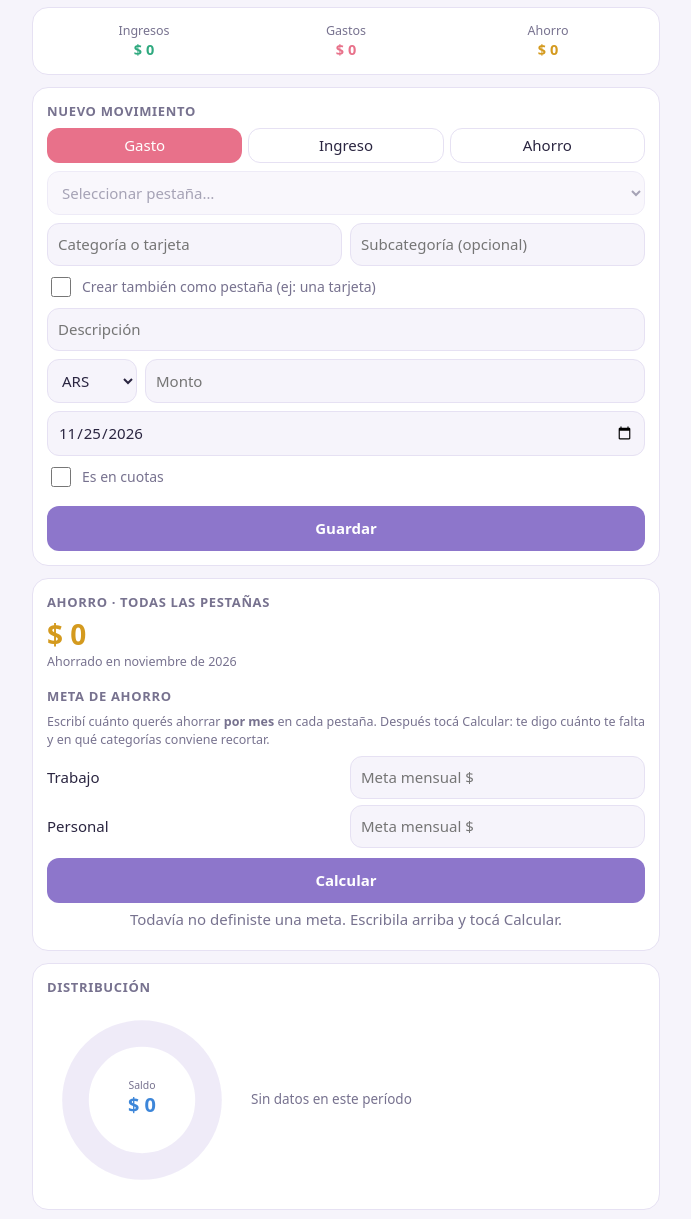
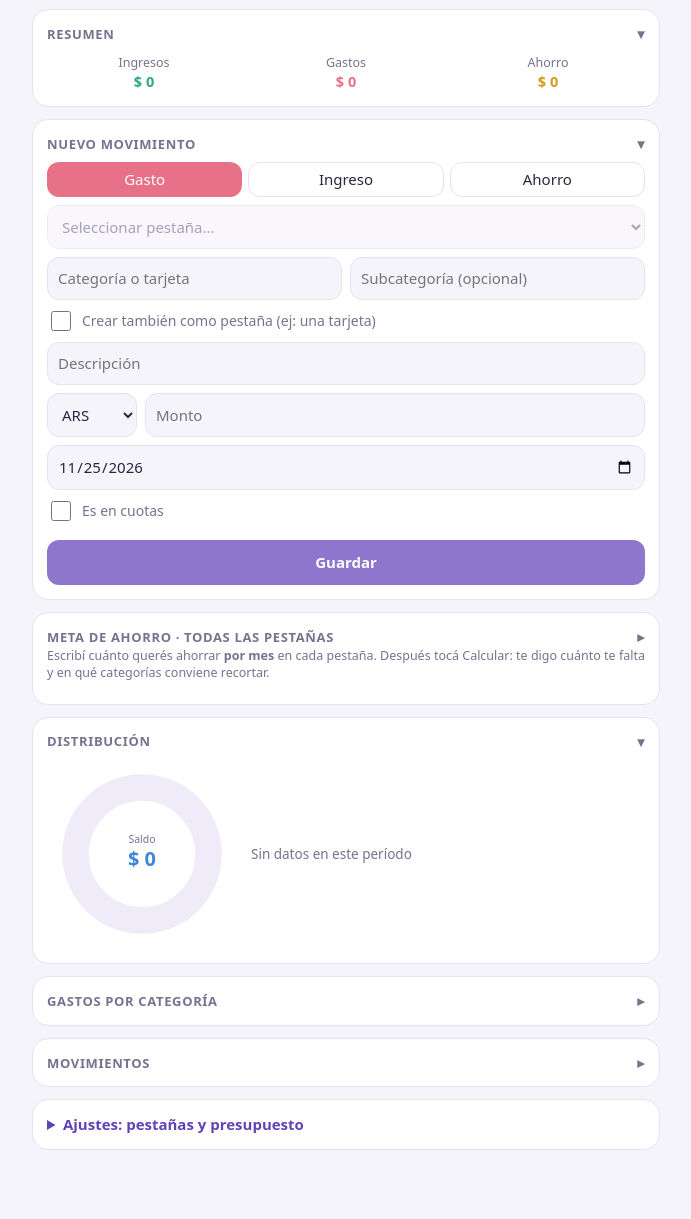
Before and after one commit to laragotthelf/Gestor-de-gastos, a plain HTML site: page index.html in a window 1280 px wide. Shown: the part 345-1564 px from the top of the page, without its empty margins (294-985 px from the left). After the commit the page ends 1523 px from the top, so only its background shows below. Drawn offline with Linux system fonts and the light colour scheme.

Commit message:
Add files via upload

```diff
--- a/index.html
+++ b/index.html
@@ -51,7 +51,15 @@ select.ph{color:var(--mu);opacity:.65}select option{color:var(--tx)}
 label.ck{display:flex;gap:8px;align-items:center;color:var(--mu);font-size:14px}
 details summary{cursor:pointer;color:var(--solid);font-weight:600}
 .pie{display:flex;gap:14px;align-items:center;flex-wrap:wrap;justify-content:center}.pie svg{width:190px;height:190px;flex:none}
-.leg{flex:1;min-width:150px;font-size:13.5px}.leg div{display:flex;align-items:center;gap:6px;margin:3px 0}.leg i{width:10px;height:10px;border-radius:3px;flex:none}.leg span{flex:1}.leg div{cursor:pointer;border-radius:6px;padding:2px 4px}.leg div.sel{background:var(--soft)}.leg b{font-weight:600}
+.leg{flex:1;min-width:150px;font-size:13.5px}.leg div{display:flex;align-items:center;gap:6px;margin:3px 0}.leg i{width:10px;height:10px;border-radius:3px;flex:none}.leg span{flex:1}
+.card>h2:first-child,.hero>small:first-child{cursor:pointer;user-select:none;display:flex;justify-content:space-between;align-items:center}
+.hero>small:first-child{justify-content:center;gap:6px}
+.card>h2:first-child::after,.hero>small:first-child::after{content:'▾';font-size:14px;margin-left:8px}
+.card.min>h2:first-child::after,.hero.min>small:first-child::after{content:'▸'}
+.card.min>*:not(:first-child){display:none}
+.card.min>h2:first-child{margin-bottom:0}
+.sum>h2{grid-column:1/-1;text-align:left;margin:0 0 2px}
+.leg div{cursor:pointer;border-radius:6px;padding:2px 4px}.leg div.sel{background:var(--soft)}.leg b{font-weight:600}
 </style>
 </head>
 <body>
@@ -64,7 +72,7 @@ details summary{cursor:pointer;color:var(--solid);font-weight:600}
  <div class="row" id="tabs" style="margin-bottom:12px"></div>
 
  <div class="card hero"><small>Saldo disponible</small><div id="sS"></div><small id="sSub" style="text-transform:none;letter-spacing:0"></small></div>
- <div class="card sum">
+ <div class="card sum"><h2>Resumen</h2>
   <div><small>Ingresos</small><strong class="i" id="sI"></strong></div>
   <div><small>Gastos</small><strong class="g" id="sG"></strong></div>
   <div><small>Ahorro</small><strong class="a" id="sA"></strong></div>
@@ -92,10 +100,10 @@ details summary{cursor:pointer;color:var(--solid);font-weight:600}
   </form>
  </div>
 
- <div class="card" id="save"></div>
+ <div class="card min" id="save"></div>
  <div class="card"><h2>Distribución</h2><div id="pie"></div></div>
- <div class="card"><h2>Gastos por categoría</h2><div id="cat"></div></div>
- <div class="card"><h2>Movimientos</h2><div id="list"></div></div>
+ <div class="card min"><h2>Gastos por categoría</h2><div id="cat"></div></div>
+ <div class="card min"><h2>Movimientos</h2><div id="list"></div></div>
  <div class="card"><details><summary>Ajustes: pestañas y presupuesto</summary><div id="cfg" style="margin-top:10px"></div></details></div>
 </main>
 <script>
@@ -207,6 +215,7 @@ function startEdit(id){
   manualTab=t.tab;
   $('#fOk').textContent='Guardar cambios';$('#fCancel').style.display='';
   render();hints();note('');
+  $('#f').closest('.card').classList.remove('min');
   $('#f').scrollIntoView({behavior:'smooth',block:'start'});
 }
 function applyTheme(){
@@ -268,10 +277,10 @@ function render(){
 
   // ahorro por pestaña
   const goalM=names.reduce((s,n)=>s+(+cfg.goals[n]||0),0),goalP=goalM*f,sv=$('#save');
-  let h=`<h2>Ahorro · ${esc(sel.size?[...sel].join(' + '):'todas las pestañas')}</h2><div class="a" style="font-size:28px;font-weight:700;line-height:1.1">${money(A)}</div><small class="mu">Ahorrado en ${esc(label())}</small>`;
+  let h=`<h2>Meta de ahorro · ${esc(sel.size?[...sel].join(' + '):'todas las pestañas')}</h2><div class="a" style="font-size:28px;font-weight:700;line-height:1.1">${money(A)}</div><small class="mu">Ahorrado en ${esc(label())}</small>`;
   const ab={};inR.filter(t=>t.type==='ahorro').forEach(t=>ab[t.cat]=(ab[t.cat]||0)+t.amt);
   if(A>0)h+='<div style="margin-top:10px">'+Object.entries(ab).sort((x,y)=>y[1]-x[1]).map(([c,v])=>`<div class="cat"><span>${esc(c)}</span><div class="bar"><i style="width:${v/A*100}%;background:var(--aho)"></i></div><b>${money(v)}</b></div>`).join('')+'</div>';
-  h+=`<h2 style="margin-top:16px">Meta de ahorro</h2><small class="mu" style="display:block;margin-bottom:8px">Escribí cuánto querés ahorrar <b>por mes</b> en cada pestaña. Después tocá Calcular: te digo cuánto te falta y en qué categorías conviene recortar.</small>`+names.map(n=>`<div class="two" style="align-items:center;margin-bottom:6px"><span>${esc(n)}</span><input data-goal="${esc(n)}" type="text" inputmode="decimal" placeholder="Meta mensual $" value="${cfg.goals[n]||''}"></div>`).join('')+'<button class="add" style="width:100%;margin-top:4px" data-calc="1">Calcular</button>';
+  h+=`<h2 style="margin-top:16px">Definí tu meta</h2><small class="mu" style="display:block;margin-bottom:8px">Escribí cuánto querés ahorrar <b>por mes</b> en cada pestaña. Después tocá Calcular: te digo cuánto te falta y en qué categorías conviene recortar.</small>`+names.map(n=>`<div class="two" style="align-items:center;margin-bottom:6px"><span>${esc(n)}</span><input data-goal="${esc(n)}" type="text" inputmode="decimal" placeholder="Meta mensual $" value="${cfg.goals[n]||''}"></div>`).join('')+'<button class="add" style="width:100%;margin-top:4px" data-calc="1">Calcular</button>';
   if(goalM>0){
     const falta=Math.max(0,goalP-A),disp=I-G-A,need=Math.max(0,falta-disp),pc=Math.max(0,Math.min(100,A/goalP*100));
     h+=`<div class="bar"><i style="width:${pc}%;background:${A>=goalP?'var(--ing)':'var(--aho)'}"></i></div><div class="row" style="justify-content:space-between"><span>Ahorrado en el período: <b class="a">${money(A)}</b></span><span class="mu">meta ${money(goalP)}</span></div>`;
@@ -340,6 +349,7 @@ document.addEventListener('change',e=>{
   else if(el.id==='cA'||el.id==='cB'){if(el.id==='cA')cA=el.value;else cB=el.value;if(cA>cB){if(el.id==='cA')cB=cA;else cA=cB}render()}
 });
 document.addEventListener('click',e=>{const el=e.target.closest('[data-sl]');if(!el)return;const n=el.getAttribute('data-sl');pieSel=pieSel===n?null:n;render()});
+document.addEventListener('click',e=>{const c=e.target.closest('.card');if(!c)return;const f=c.firstElementChild;if(f&&f.contains(e.target)&&(f.tagName==='H2'||c.classList.contains('hero')))c.classList.toggle('min')});
 document.addEventListener('input',e=>{const id=e.target.id;if(id==='fCat')updSubs();if(['fCur','fRate','fAmt','fQ','fN'].includes(id))hints()});
 $('#fQ').addEventListener('change',hints);$('#fCur').addEventListener('change',hints);
 $('#f').addEventListener('submit',e=>{
```
